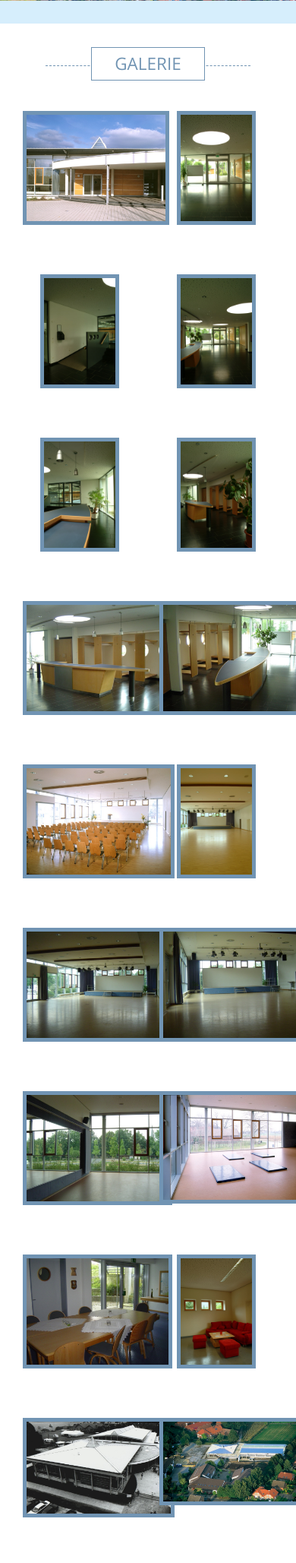
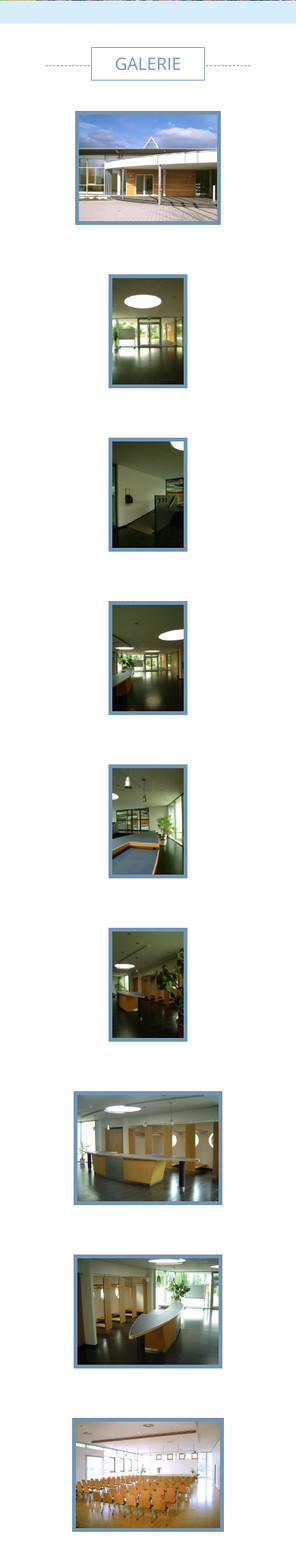
Before and after one commit to otauk/sub-westenholz.de, a PHP site: page /galerie.php in a window 390 px wide; the page is wider, and only the part inside the window is pictured. Shown: the part 114-2171 px from the top of that part at 76% size. Run offline with PHP 8.4, Linux system fonts and the light colour scheme; some libraries are stand-ins or nearby versions.

Commit message:
minor tweaks (footer, cal nav, headlines)

```diff
--- a/css/custom.css
+++ b/css/custom.css
@@ -259,6 +259,12 @@ background-size: cover;
 
 .nav-tabs>li {
 	margin-bottom: -2px;
+}
+
+@media (max-width: 767px) {
+.nav-tabs>li {
+	clear:both;
+	}
 }
 
 .nav-tabs>li>a {
--- a/footer.php
+++ b/footer.php
@@ -5,19 +5,28 @@ FOOTER
 -->
 		<div class="row">
 			<div class="col-lg-12 color-dark-background text-center color-base-text">
+				<div class="container-fluid">
 					<div class="row margin-tb-0">
+						<div class="col-lg-2 col-lg-offset-3 col-xs-12">
 							<span class="padding-lr-15">
 								Sport und Begegnungszentrum
 							</span>
+						</div>
+						<div class="col-lg-2  col-xs-12">
 							<span class="padding-lr-15">
 								Anton-Pieper-Str. 14
 							</span>
+						</div>
+						<div class="col-lg-2  col-xs-12">
 							<span class="padding-lr-15">
 								D - 33129 Westenholz
 							</span>
 						</div>
 					</div>
+				</div>
+			</div>
 			<div class="col-lg-12 color-light-background text-center color-base-text padding-tb-30">
+
 					<div class="dashed-line-bottom-light w25 pos-center">
 						<a class="footer-link" href="links.php">Links</a>
 					</div>
--- a/galerie.php
+++ b/galerie.php
@@ -44,163 +44,163 @@ FAKTEN
 				</div>
 				<div class="container-fluid">
 					<div class="row">
-							<div class="col-lg-2 col-md-3 col-sm-4 col-xs-6 thumbnail_box"><a href="img/galerie/eingang(1).jpg" data-lightbox="gallery" data-title="Eingang">
+							<div class="col-lg-2 col-md-3 col-sm-4 col-xs-12 thumbnail_box"><a href="img/galerie/eingang(1).jpg" data-lightbox="gallery" data-title="Eingang">
 								<img src="img/galerie/eingang(1).jpg" class="thumbnail" />
 							</a></div>
-							<div class="col-lg-2 col-md-3 col-sm-4 col-xs-6 thumbnail_box"><a href="img/galerie/eingang(2).jpg" data-lightbox="gallery" data-title="Eingang">
+							<div class="col-lg-2 col-md-3 col-sm-4 col-xs-12 thumbnail_box"><a href="img/galerie/eingang(2).jpg" data-lightbox="gallery" data-title="Eingang">
 								<img src="img/galerie/eingang(2).jpg" class="thumbnail" />
 							</a></div>
-							<div class="col-lg-2 col-md-3 col-sm-4 col-xs-6 thumbnail_box"><a href="img/galerie/eingang(3).jpg" data-lightbox="gallery" data-title="Eingang">
+							<div class="col-lg-2 col-md-3 col-sm-4 col-xs-12 thumbnail_box"><a href="img/galerie/eingang(3).jpg" data-lightbox="gallery" data-title="Eingang">
 								<img src="img/galerie/eingang(3).jpg" class="thumbnail" />
 							</a></div>
-							<div class="col-lg-2 col-md-3 col-sm-4 col-xs-6 thumbnail_box"><a href="img/galerie/eingang(4).jpg" data-lightbox="gallery" data-title="Eingang">
+							<div class="col-lg-2 col-md-3 col-sm-4 col-xs-12 thumbnail_box"><a href="img/galerie/eingang(4).jpg" data-lightbox="gallery" data-title="Eingang">
 								<img src="img/galerie/eingang(4).jpg" class="thumbnail" />
 							</a></div>
-							<div class="col-lg-2 col-md-3 col-sm-4 col-xs-6 thumbnail_box"><a href="img/galerie/eingang(5).jpg" data-lightbox="gallery" data-title="Eingang">
+							<div class="col-lg-2 col-md-3 col-sm-4 col-xs-12 thumbnail_box"><a href="img/galerie/eingang(5).jpg" data-lightbox="gallery" data-title="Eingang">
 								<img src="img/galerie/eingang(5).jpg" class="thumbnail" />
 							</a></div>
-							<div class="col-lg-2 col-md-3 col-sm-4 col-xs-6 thumbnail_box"><a href="img/galerie/eingang(6).jpg" data-lightbox="gallery" data-title="Eingang">
+							<div class="col-lg-2 col-md-3 col-sm-4 col-xs-12 thumbnail_box"><a href="img/galerie/eingang(6).jpg" data-lightbox="gallery" data-title="Eingang">
 								<img src="img/galerie/eingang(6).jpg" class="thumbnail" />
 							</a></div>
-							<div class="col-lg-2 col-md-3 col-sm-4 col-xs-6 thumbnail_box"><a href="img/galerie/eingang(7).jpg" data-lightbox="gallery" data-title="Eingang">
+							<div class="col-lg-2 col-md-3 col-sm-4 col-xs-12 thumbnail_box"><a href="img/galerie/eingang(7).jpg" data-lightbox="gallery" data-title="Eingang">
 								<img src="img/galerie/eingang(7).jpg" class="thumbnail" />
 							</a></div>
-							<div class="col-lg-2 col-md-3 col-sm-4 col-xs-6 thumbnail_box"><a href="img/galerie/eingang(8).jpg" data-lightbox="gallery" data-title="Eingang">
+							<div class="col-lg-2 col-md-3 col-sm-4 col-xs-12 thumbnail_box"><a href="img/galerie/eingang(8).jpg" data-lightbox="gallery" data-title="Eingang">
 								<img src="img/galerie/eingang(8).jpg" class="thumbnail" />
 							</a></div>
-							<div class="col-lg-2 col-md-3 col-sm-4 col-xs-6 thumbnail_box"><a href="img/galerie/forum(1).jpg" data-lightbox="gallery" data-title="Forum">
+							<div class="col-lg-2 col-md-3 col-sm-4 col-xs-12 thumbnail_box"><a href="img/galerie/forum(1).jpg" data-lightbox="gallery" data-title="Forum">
 								<img src="img/galerie/forum(1).jpg" class="thumbnail" />
 							</a></div>
-							<div class="col-lg-2 col-md-3 col-sm-4 col-xs-6 thumbnail_box"><a href="img/galerie/forum(2).jpg" data-lightbox="gallery" data-title="Forum">
+							<div class="col-lg-2 col-md-3 col-sm-4 col-xs-12 thumbnail_box"><a href="img/galerie/forum(2).jpg" data-lightbox="gallery" data-title="Forum">
 								<img src="img/galerie/forum(2).jpg" class="thumbnail" />
 							</a></div>
-							<div class="col-lg-2 col-md-3 col-sm-4 col-xs-6 thumbnail_box"><a href="img/galerie/forum(3).jpg" data-lightbox="gallery" data-title="Forum">
+							<div class="col-lg-2 col-md-3 col-sm-4 col-xs-12 thumbnail_box"><a href="img/galerie/forum(3).jpg" data-lightbox="gallery" data-title="Forum">
 								<img src="img/galerie/forum(3).jpg" class="thumbnail" />
 							</a></div>
-							<div class="col-lg-2 col-md-3 col-sm-4 col-xs-6 thumbnail_box"><a href="img/galerie/forum(4).jpg" data-lightbox="gallery" data-title="Forum">
+							<div class="col-lg-2 col-md-3 col-sm-4 col-xs-12 thumbnail_box"><a href="img/galerie/forum(4).jpg" data-lightbox="gallery" data-title="Forum">
 								<img src="img/galerie/forum(4).jpg" class="thumbnail" />
 							</a></div>
-							<div class="col-lg-2 col-md-3 col-sm-4 col-xs-6 thumbnail_box"><a href="img/galerie/gymnastik(1).jpg" data-lightbox="gallery" data-title="Gymnastikraum">
+							<div class="col-lg-2 col-md-3 col-sm-4 col-xs-12 thumbnail_box"><a href="img/galerie/gymnastik(1).jpg" data-lightbox="gallery" data-title="Gymnastikraum">
 								<img src="img/galerie/gymnastik(1).jpg" class="thumbnail" />
 							</a></div>
-							<div class="col-lg-2 col-md-3 col-sm-4 col-xs-6 thumbnail_box"><a href="img/galerie/gymnastik(2).jpg" data-lightbox="gallery" data-title="Gymnastikraum">
+							<div class="col-lg-2 col-md-3 col-sm-4 col-xs-12 thumbnail_box"><a href="img/galerie/gymnastik(2).jpg" data-lightbox="gallery" data-title="Gymnastikraum">
 								<img src="img/galerie/gymnastik(2).jpg" class="thumbnail" />
 							</a></div>
-							<div class="col-lg-2 col-md-3 col-sm-4 col-xs-6 thumbnail_box"><a href="img/galerie/jugend(1).jpg" data-lightbox="gallery" data-title="Jugendraum">
+							<div class="col-lg-2 col-md-3 col-sm-4 col-xs-12 thumbnail_box"><a href="img/galerie/jugend(1).jpg" data-lightbox="gallery" data-title="Jugendraum">
 								<img src="img/galerie/jugend(1).jpg" class="thumbnail" />
 							</a></div>
-							<div class="col-lg-2 col-md-3 col-sm-4 col-xs-6 thumbnail_box"><a href="img/galerie/jugend(2).jpg" data-lightbox="gallery" data-title="Jugendraum">
+							<div class="col-lg-2 col-md-3 col-sm-4 col-xs-12 thumbnail_box"><a href="img/galerie/jugend(2).jpg" data-lightbox="gallery" data-title="Jugendraum">
 								<img src="img/galerie/jugend(2).jpg" class="thumbnail" />
 							</a></div>
-							<div class="col-lg-2 col-md-3 col-sm-4 col-xs-6 thumbnail_box"><a href="img/galerie/luftbilder(1).jpg" data-lightbox="gallery" data-title="Luftbild">
+							<div class="col-lg-2 col-md-3 col-sm-4 col-xs-12 thumbnail_box"><a href="img/galerie/luftbilder(1).jpg" data-lightbox="gallery" data-title="Luftbild">
 								<img src="img/galerie/luftbilder(1).jpg" class="thumbnail" />
 							</a></div>
-							<div class="col-lg-2 col-md-3 col-sm-4 col-xs-6 thumbnail_box"><a href="img/galerie/luftbilder(2).jpg" data-lightbox="gallery" data-title="Luftbild">
+							<div class="col-lg-2 col-md-3 col-sm-4 col-xs-12 thumbnail_box"><a href="img/galerie/luftbilder(2).jpg" data-lightbox="gallery" data-title="Luftbild">
 								<img src="img/galerie/luftbilder(2).jpg" class="thumbnail" />
 							</a></div>
-							<div class="col-lg-2 col-md-3 col-sm-4 col-xs-6 thumbnail_box"><a href="img/galerie/musik(1).jpg" data-lightbox="gallery" data-title="Musikraum">
+							<div class="col-lg-2 col-md-3 col-sm-4 col-xs-12 thumbnail_box"><a href="img/galerie/musik(1).jpg" data-lightbox="gallery" data-title="Musikraum">
 								<img src="img/galerie/musik(1).jpg" class="thumbnail" />
 							</a></div>
-							<div class="col-lg-2 col-md-3 col-sm-4 col-xs-6 thumbnail_box"><a href="img/galerie/musik(2).jpg" data-lightbox="gallery" data-title="Musikraum">
+							<div class="col-lg-2 col-md-3 col-sm-4 col-xs-12 thumbnail_box"><a href="img/galerie/musik(2).jpg" data-lightbox="gallery" data-title="Musikraum">
 								<img src="img/galerie/musik(2).jpg" class="thumbnail" />
 							</a></div>
-							<div class="col-lg-2 col-md-3 col-sm-4 col-xs-6 thumbnail_box"><a href="img/galerie/schiessstand(1).jpg" data-lightbox="gallery" data-title="Schießstand">
+							<div class="col-lg-2 col-md-3 col-sm-4 col-xs-12 thumbnail_box"><a href="img/galerie/schiessstand(1).jpg" data-lightbox="gallery" data-title="Schießstand">
 								<img src="img/galerie/schiessstand(1).jpg" class="thumbnail" />
 							</a></div>
-							<div class="col-lg-2 col-md-3 col-sm-4 col-xs-6 thumbnail_box"><a href="img/galerie/schiessstand(2).jpg" data-lightbox="gallery" data-title="Schießstand">
+							<div class="col-lg-2 col-md-3 col-sm-4 col-xs-12 thumbnail_box"><a href="img/galerie/schiessstand(2).jpg" data-lightbox="gallery" data-title="Schießstand">
 								<img src="img/galerie/schiessstand(2).jpg" class="thumbnail" />
 							</a></div>
-							<div class="col-lg-2 col-md-3 col-sm-4 col-xs-6 thumbnail_box"><a href="img/galerie/schiessstand(3).jpg" data-lightbox="gallery" data-title="Schießstand">
+							<div class="col-lg-2 col-md-3 col-sm-4 col-xs-12 thumbnail_box"><a href="img/galerie/schiessstand(3).jpg" data-lightbox="gallery" data-title="Schießstand">
 								<img src="img/galerie/schiessstand(3).jpg" class="thumbnail" />
 							</a></div>
-							<div class="col-lg-2 col-md-3 col-sm-4 col-xs-6 thumbnail_box"><a href="img/galerie/schiessstand(4).jpg" data-lightbox="gallery" data-title="Schießstand">
+							<div class="col-lg-2 col-md-3 col-sm-4 col-xs-12 thumbnail_box"><a href="img/galerie/schiessstand(4).jpg" data-lightbox="gallery" data-title="Schießstand">
 								<img src="img/galerie/schiessstand(4).jpg" class="thumbnail" />
 							</a></div>
-							<div class="col-lg-2 col-md-3 col-sm-4 col-xs-6 thumbnail_box"><a href="img/galerie/schiessstand(5).jpg" data-lightbox="gallery" data-title="Schießstand">
+							<div class="col-lg-2 col-md-3 col-sm-4 col-xs-12 thumbnail_box"><a href="img/galerie/schiessstand(5).jpg" data-lightbox="gallery" data-title="Schießstand">
 								<img src="img/galerie/schiessstand(5).jpg" class="thumbnail" />
 							</a></div>
-							<div class="col-lg-2 col-md-3 col-sm-4 col-xs-6 thumbnail_box"><a href="img/galerie/sporthalle(1).jpg" data-lightbox="gallery" data-title="Sporthalle">
+							<div class="col-lg-2 col-md-3 col-sm-4 col-xs-12 thumbnail_box"><a href="img/galerie/sporthalle(1).jpg" data-lightbox="gallery" data-title="Sporthalle">
 								<img src="img/galerie/sporthalle(1).jpg" class="thumbnail" />
 							</a></div>
-							<div class="col-lg-2 col-md-3 col-sm-4 col-xs-6 thumbnail_box"><a href="img/galerie/sporthalle(2).jpg" data-lightbox="gallery" data-title="Sporthalle">
+							<div class="col-lg-2 col-md-3 col-sm-4 col-xs-12 thumbnail_box"><a href="img/galerie/sporthalle(2).jpg" data-lightbox="gallery" data-title="Sporthalle">
 								<img src="img/galerie/sporthalle(2).jpg" class="thumbnail" />
 							</a></div>
-							<div class="col-lg-2 col-md-3 col-sm-4 col-xs-6 thumbnail_box"><a href="img/galerie/sporthalle(3).jpg" data-lightbox="gallery" data-title="Sporthalle">
+							<div class="col-lg-2 col-md-3 col-sm-4 col-xs-12 thumbnail_box"><a href="img/galerie/sporthalle(3).jpg" data-lightbox="gallery" data-title="Sporthalle">
 								<img src="img/galerie/sporthalle(3).jpg" class="thumbnail" />
 							</a></div>
-							<div class="col-lg-2 col-md-3 col-sm-4 col-xs-6 thumbnail_box"><a href="img/galerie/sporthalle(4).jpg" data-lightbox="gallery" data-title="Sporthalle">
+							<div class="col-lg-2 col-md-3 col-sm-4 col-xs-12 thumbnail_box"><a href="img/galerie/sporthalle(4).jpg" data-lightbox="gallery" data-title="Sporthalle">
 								<img src="img/galerie/sporthalle(4).jpg" class="thumbnail" />
 							</a></div>
-							<div class="col-lg-2 col-md-3 col-sm-4 col-xs-6 thumbnail_box"><a href="img/galerie/sporthalle(5).jpg" data-lightbox="gallery" data-title="Sporthalle">
+							<div class="col-lg-2 col-md-3 col-sm-4 col-xs-12 thumbnail_box"><a href="img/galerie/sporthalle(5).jpg" data-lightbox="gallery" data-title="Sporthalle">
 								<img src="img/galerie/sporthalle(5).jpg" class="thumbnail" />
 							</a></div>
-							<div class="col-lg-2 col-md-3 col-sm-4 col-xs-6 thumbnail_box"><a href="img/galerie/sporthalle(6).jpg" data-lightbox="gallery" data-title="Sporthalle">
+							<div class="col-lg-2 col-md-3 col-sm-4 col-xs-12 thumbnail_box"><a href="img/galerie/sporthalle(6).jpg" data-lightbox="gallery" data-title="Sporthalle">
 								<img src="img/galerie/sporthalle(6).jpg" class="thumbnail" />
 							</a></div>
-							<div class="col-lg-2 col-md-3 col-sm-4 col-xs-6 thumbnail_box"><a href="img/galerie/sporthalle(7).jpg" data-lightbox="gallery" data-title="Sporthalle">
+							<div class="col-lg-2 col-md-3 col-sm-4 col-xs-12 thumbnail_box"><a href="img/galerie/sporthalle(7).jpg" data-lightbox="gallery" data-title="Sporthalle">
 								<img src="img/galerie/sporthalle(7).jpg" class="thumbnail" />
 							</a></div>
-							<div class="col-lg-2 col-md-3 col-sm-4 col-xs-6 thumbnail_box"><a href="img/galerie/sporthalle(8).jpg" data-lightbox="gallery" data-title="Sporthalle">
+							<div class="col-lg-2 col-md-3 col-sm-4 col-xs-12 thumbnail_box"><a href="img/galerie/sporthalle(8).jpg" data-lightbox="gallery" data-title="Sporthalle">
 								<img src="img/galerie/sporthalle(8).jpg" class="thumbnail" />
 							</a></div>
-							<div class="col-lg-2 col-md-3 col-sm-4 col-xs-6 thumbnail_box"><a href="img/galerie/sub(1).jpg" data-lightbox="gallery" data-title="Impressionen">
+							<div class="col-lg-2 col-md-3 col-sm-4 col-xs-12 thumbnail_box"><a href="img/galerie/sub(1).jpg" data-lightbox="gallery" data-title="Impressionen">
 								<img src="img/galerie/sub(1).jpg" class="thumbnail" />
 							</a></div>
-							<div class="col-lg-2 col-md-3 col-sm-4 col-xs-6 thumbnail_box"><a href="img/galerie/sub(2).jpg" data-lightbox="gallery" data-title="Impressionen">
+							<div class="col-lg-2 col-md-3 col-sm-4 col-xs-12 thumbnail_box"><a href="img/galerie/sub(2).jpg" data-lightbox="gallery" data-title="Impressionen">
 								<img src="img/galerie/sub(2).jpg" class="thumbnail" />
 							</a></div>
-							<div class="col-lg-2 col-md-3 col-sm-4 col-xs-6 thumbnail_box"><a href="img/galerie/sub(3).jpg" data-lightbox="gallery" data-title="Impressionen">
+							<div class="col-lg-2 col-md-3 col-sm-4 col-xs-12 thumbnail_box"><a href="img/galerie/sub(3).jpg" data-lightbox="gallery" data-title="Impressionen">
 								<img src="img/galerie/sub(3).jpg" class="thumbnail" />
 							</a></div>
-							<div class="col-lg-2 col-md-3 col-sm-4 col-xs-6 thumbnail_box"><a href="img/galerie/sub(4).jpg" data-lightbox="gallery" data-title="Impressionen">
+							<div class="col-lg-2 col-md-3 col-sm-4 col-xs-12 thumbnail_box"><a href="img/galerie/sub(4).jpg" data-lightbox="gallery" data-title="Impressionen">
 								<img src="img/galerie/sub(4).jpg" class="thumbnail" />
 							</a></div>
-							<div class="col-lg-2 col-md-3 col-sm-4 col-xs-6 thumbnail_box"><a href="img/galerie/sub(5).jpg" data-lightbox="gallery" data-title="Impressionen">
+							<div class="col-lg-2 col-md-3 col-sm-4 col-xs-12 thumbnail_box"><a href="img/galerie/sub(5).jpg" data-lightbox="gallery" data-title="Impressionen">
 								<img src="img/galerie/sub(5).jpg" class="thumbnail" />
 							</a></div>
-							<div class="col-lg-2 col-md-3 col-sm-4 col-xs-6 thumbnail_box"><a href="img/galerie/sub(6).jpg" data-lightbox="gallery" data-title="Impressionen">
+							<div class="col-lg-2 col-md-3 col-sm-4 col-xs-12 thumbnail_box"><a href="img/galerie/sub(6).jpg" data-lightbox="gallery" data-title="Impressionen">
 								<img src="img/galerie/sub(6).jpg" class="thumbnail" />
 							</a></div>
-							<div class="col-lg-2 col-md-3 col-sm-4 col-xs-6 thumbnail_box"><a href="img/galerie/sub(7).jpg" data-lightbox="gallery" data-title="Impressionen">
+							<div class="col-lg-2 col-md-3 col-sm-4 col-xs-12 thumbnail_box"><a href="img/galerie/sub(7).jpg" data-lightbox="gallery" data-title="Impressionen">
 								<img src="img/galerie/sub(7).jpg" class="thumbnail" />
 							</a></div>
-							<div class="col-lg-2 col-md-3 col-sm-4 col-xs-6 thumbnail_box"><a href="img/galerie/sub(8).jpg" data-lightbox="gallery" data-title="Impressionen">
+							<div class="col-lg-2 col-md-3 col-sm-4 col-xs-12 thumbnail_box"><a href="img/galerie/sub(8).jpg" data-lightbox="gallery" data-title="Impressionen">
 								<img src="img/galerie/sub(8).jpg" class="thumbnail" />
 							</a></div>
-							<div class="col-lg-2 col-md-3 col-sm-4 col-xs-6 thumbnail_box"><a href="img/galerie/sub(9).jpg" data-lightbox="gallery" data-title="Impressionen">
+							<div class="col-lg-2 col-md-3 col-sm-4 col-xs-12 thumbnail_box"><a href="img/galerie/sub(9).jpg" data-lightbox="gallery" data-title="Impressionen">
 								<img src="img/galerie/sub(9).jpg" class="thumbnail" />
 							</a></div>
-							<div class="col-lg-2 col-md-3 col-sm-4 col-xs-6 thumbnail_box"><a href="img/galerie/sub(10).jpg" data-lightbox="gallery" data-title="Impressionen">
+							<div class="col-lg-2 col-md-3 col-sm-4 col-xs-12 thumbnail_box"><a href="img/galerie/sub(10).jpg" data-lightbox="gallery" data-title="Impressionen">
 								<img src="img/galerie/sub(10).jpg" class="thumbnail" />
 							</a></div>
-							<div class="col-lg-2 col-md-3 col-sm-4 col-xs-6 thumbnail_box"><a href="img/galerie/sub(11).jpg" data-lightbox="gallery" data-title="Impressionen">
+							<div class="col-lg-2 col-md-3 col-sm-4 col-xs-12 thumbnail_box"><a href="img/galerie/sub(11).jpg" data-lightbox="gallery" data-title="Impressionen">
 								<img src="img/galerie/sub(11).jpg" class="thumbnail" />
 							</a></div>
-							<div class="col-lg-2 col-md-3 col-sm-4 col-xs-6 thumbnail_box"><a href="img/galerie/sub(12).jpg" data-lightbox="gallery" data-title="Impressionen">
+							<div class="col-lg-2 col-md-3 col-sm-4 col-xs-12 thumbnail_box"><a href="img/galerie/sub(12).jpg" data-lightbox="gallery" data-title="Impressionen">
 								<img src="img/galerie/sub(12).jpg" class="thumbnail" />
 							</a></div>
-							<div class="col-lg-2 col-md-3 col-sm-4 col-xs-6 thumbnail_box"><a href="img/galerie/sub(13).jpg" data-lightbox="gallery" data-title="Impressionen">
+							<div class="col-lg-2 col-md-3 col-sm-4 col-xs-12 thumbnail_box"><a href="img/galerie/sub(13).jpg" data-lightbox="gallery" data-title="Impressionen">
 								<img src="img/galerie/sub(13).jpg" class="thumbnail" />
 							</a></div>
-							<div class="col-lg-2 col-md-3 col-sm-4 col-xs-6 thumbnail_box"><a href="img/galerie/sub(14).jpg" data-lightbox="gallery" data-title="Impressionen">
+							<div class="col-lg-2 col-md-3 col-sm-4 col-xs-12 thumbnail_box"><a href="img/galerie/sub(14).jpg" data-lightbox="gallery" data-title="Impressionen">
 								<img src="img/galerie/sub(14).jpg" class="thumbnail" />
 							</a></div>
-							<div class="col-lg-2 col-md-3 col-sm-4 col-xs-6 thumbnail_box"><a href="img/galerie/sub(15).jpg" data-lightbox="gallery" data-title="Impressionen">
+							<div class="col-lg-2 col-md-3 col-sm-4 col-xs-12 thumbnail_box"><a href="img/galerie/sub(15).jpg" data-lightbox="gallery" data-title="Impressionen">
 								<img src="img/galerie/sub(15).jpg" class="thumbnail" />
 							</a></div>
-							<div class="col-lg-2 col-md-3 col-sm-4 col-xs-6 thumbnail_box"><a href="img/galerie/sub(16).jpg" data-lightbox="gallery" data-title="Impressionen">
+							<div class="col-lg-2 col-md-3 col-sm-4 col-xs-12 thumbnail_box"><a href="img/galerie/sub(16).jpg" data-lightbox="gallery" data-title="Impressionen">
 								<img src="img/galerie/sub(16).jpg" class="thumbnail" />
 							</a></div>
-							<div class="col-lg-2 col-md-3 col-sm-4 col-xs-6 thumbnail_box"><a href="img/galerie/sub(17).jpg" data-lightbox="gallery" data-title="Impressionen">
+							<div class="col-lg-2 col-md-3 col-sm-4 col-xs-12 thumbnail_box"><a href="img/galerie/sub(17).jpg" data-lightbox="gallery" data-title="Impressionen">
 								<img src="img/galerie/sub(17).jpg" class="thumbnail" />
 							</a></div>
-							<div class="col-lg-2 col-md-3 col-sm-4 col-xs-6 thumbnail_box"><a href="img/galerie/sub(18).jpg" data-lightbox="gallery" data-title="Impressionen">
+							<div class="col-lg-2 col-md-3 col-sm-4 col-xs-12 thumbnail_box"><a href="img/galerie/sub(18).jpg" data-lightbox="gallery" data-title="Impressionen">
 								<img src="img/galerie/sub(18).jpg" class="thumbnail" />
 							</a></div>
-							<div class="col-lg-2 col-md-3 col-sm-4 col-xs-6 thumbnail_box"><a href="img/galerie/sub(19).jpg" data-lightbox="gallery" data-title="Impressionen">
+							<div class="col-lg-2 col-md-3 col-sm-4 col-xs-12 thumbnail_box"><a href="img/galerie/sub(19).jpg" data-lightbox="gallery" data-title="Impressionen">
 								<img src="img/galerie/sub(19).jpg" class="thumbnail" />
 							</a></div>
-							<div class="col-lg-2 col-md-3 col-sm-4 col-xs-6 thumbnail_box"><a href="img/galerie/sub(20).jpg" data-lightbox="gallery" data-title="Impressionen">
+							<div class="col-lg-2 col-md-3 col-sm-4 col-xs-12 thumbnail_box"><a href="img/galerie/sub(20).jpg" data-lightbox="gallery" data-title="Impressionen">
 								<img src="img/galerie/sub(20).jpg" class="thumbnail" />
 							</a></div>
 					</div>
```
Lines whose indentation alone changed are shown as unchanged.
